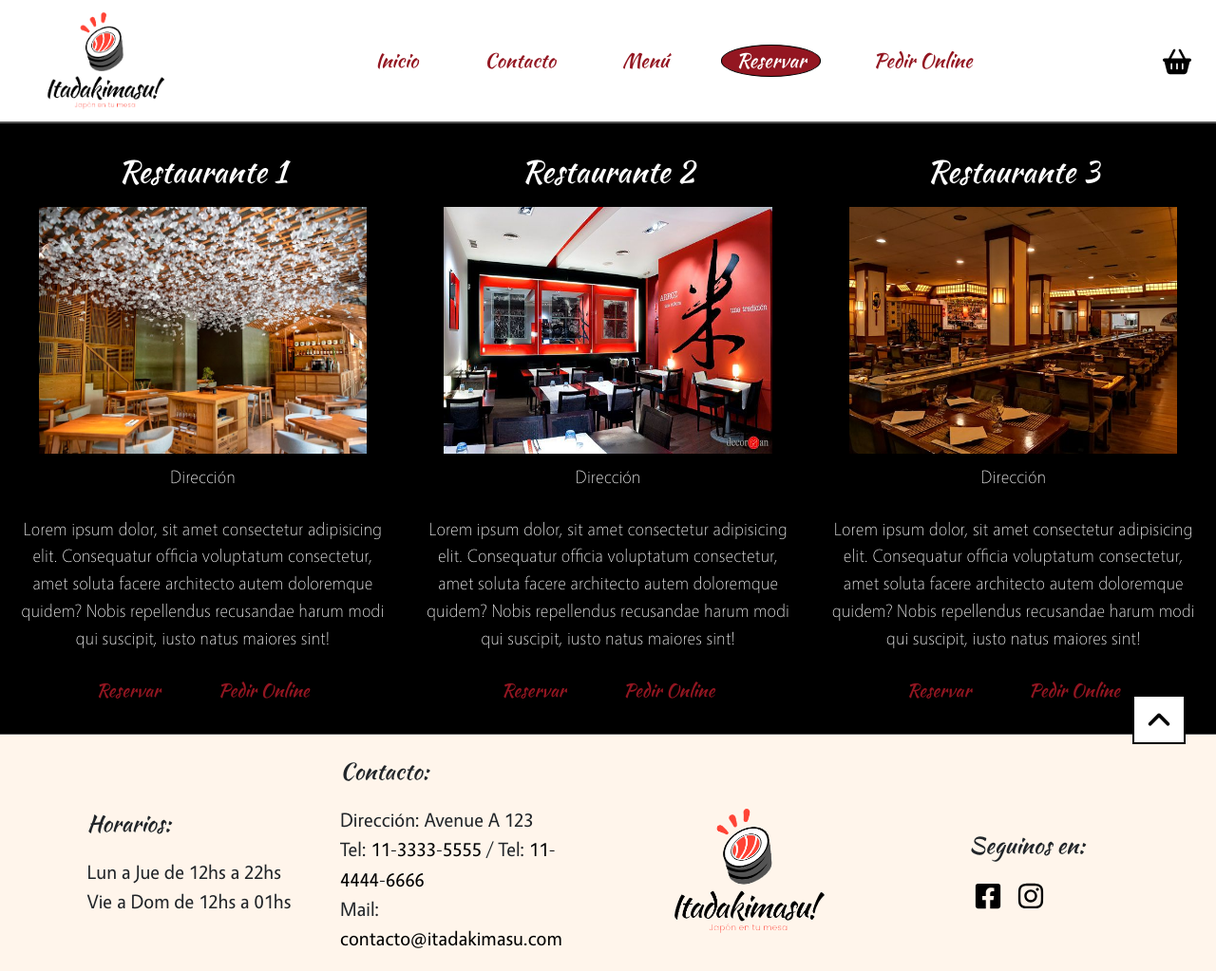
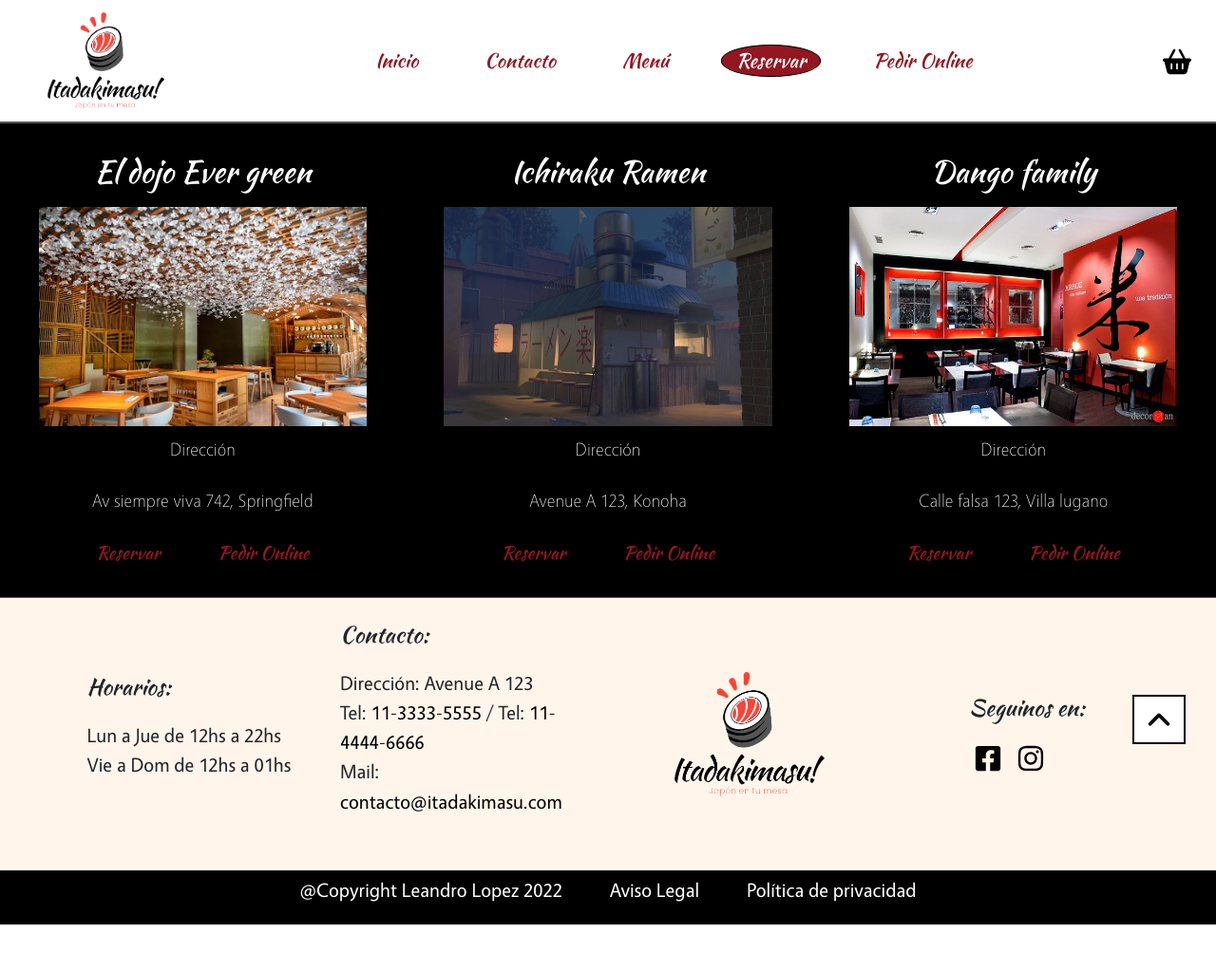
Before and after one commit to lealopez95/coderhouse-itadakimasu, a website: page pages/reservations.html in a window 1280 px wide. Shown: the top 1023 px of the page at 95% size. After the commit the page ends 974 px from the top, so only its background shows below. Drawn offline with nearby package versions, Linux system fonts and the light colour scheme.

Commit message:
change lorem ipsum of restaurants

```diff
--- a/pages/reservations.html
+++ b/pages/reservations.html
@@ -106,30 +106,30 @@
 		<section class="restaurants">
 			<div class="restaurants__box">
 				<div class="restaurants__box__item">
-					<h2 class="restaurants__box__item__title">Restaurante 1</h2>
-					<img class="restaurants__box__item__img" src="../media/images/restaurants/restaurant_1.jpg" alt="Restaurante 1">
+					<h2 class="restaurants__box__item__title">El dojo Ever green</h2>
+					<img class="restaurants__box__item__img" src="../media/images/restaurants/restaurant_1.jpg" alt="Restaurante El dojo Ever green">
 					<p class="restaurants__box__item__text">Direcci&oacute;n</p>
-					<p class="restaurants__box__item__text">Lorem ipsum dolor, sit amet consectetur adipisicing elit. Consequatur officia voluptatum consectetur, amet soluta facere architecto autem doloremque quidem? Nobis repellendus recusandae harum modi qui suscipit, iusto natus maiores sint!</p>
+					<p class="restaurants__box__item__text">Av siempre viva 742, Springfield</p>
 					<div class="restaurants__box__item__links">
 						<a class="restaurants__box__item__links__text" href="#">Reservar</a>
 						<a class="restaurants__box__item__links__text" href="./online-order.html">Pedir Online</a>
 					</div>
 				</div>
 				<div  class="restaurants__box__item">
-					<h2 class="restaurants__box__item__title">Restaurante 2</h2>
-					<img class="restaurants__box__item__img" src="../media/images/restaurants/restaurant_2.jpg" alt="Restaurante 2">
+					<h2 class="restaurants__box__item__title">Ichiraku Ramen</h2>
+					<img class="restaurants__box__item__img" src="../media/images/restaurants/Ichiraku.jpg" alt="Restaurante Ichiraku Ramen">
 					<p class="restaurants__box__item__text">Direcci&oacute;n</p>
-					<p class="restaurants__box__item__text">Lorem ipsum dolor, sit amet consectetur adipisicing elit. Consequatur officia voluptatum consectetur, amet soluta facere architecto autem doloremque quidem? Nobis repellendus recusandae harum modi qui suscipit, iusto natus maiores sint!</p>
+					<p class="restaurants__box__item__text">Avenue A 123, Konoha</p>
 					<div class="restaurants__box__item__links">
 						<a class="restaurants__box__item__links__text" href="#">Reservar</a>
 						<a class="restaurants__box__item__links__text" href="./online-order.html">Pedir Online</a>
 					</div>
 				</div>
 				<div  class="restaurants__box__item">
-					<h2 class="restaurants__box__item__title">Restaurante 3</h2>
-					<img class="restaurants__box__item__img" src="../media/images/restaurants/restaurant_3.jpg" alt="Restaurante 3">
+					<h2 class="restaurants__box__item__title">Dango family</h2>
+					<img class="restaurants__box__item__img" src="../media/images/restaurants/restaurant_2.jpg" alt="Restaurante Dango family">
 					<p class="restaurants__box__item__text">Direcci&oacute;n</p>
-					<p class="restaurants__box__item__text">Lorem ipsum dolor, sit amet consectetur adipisicing elit. Consequatur officia voluptatum consectetur, amet soluta facere architecto autem doloremque quidem? Nobis repellendus recusandae harum modi qui suscipit, iusto natus maiores sint!</p>
+					<p class="restaurants__box__item__text">Calle falsa 123, Villa lugano</p>
 					<div class="restaurants__box__item__links">
 						<a class="restaurants__box__item__links__text" href="#">Reservar</a>
 						<a class="restaurants__box__item__links__text" href="./online-order.html">Pedir Online</a>
```
Also changed, not shown: media/images/restaurants/Ichiraku.jpg (added).
